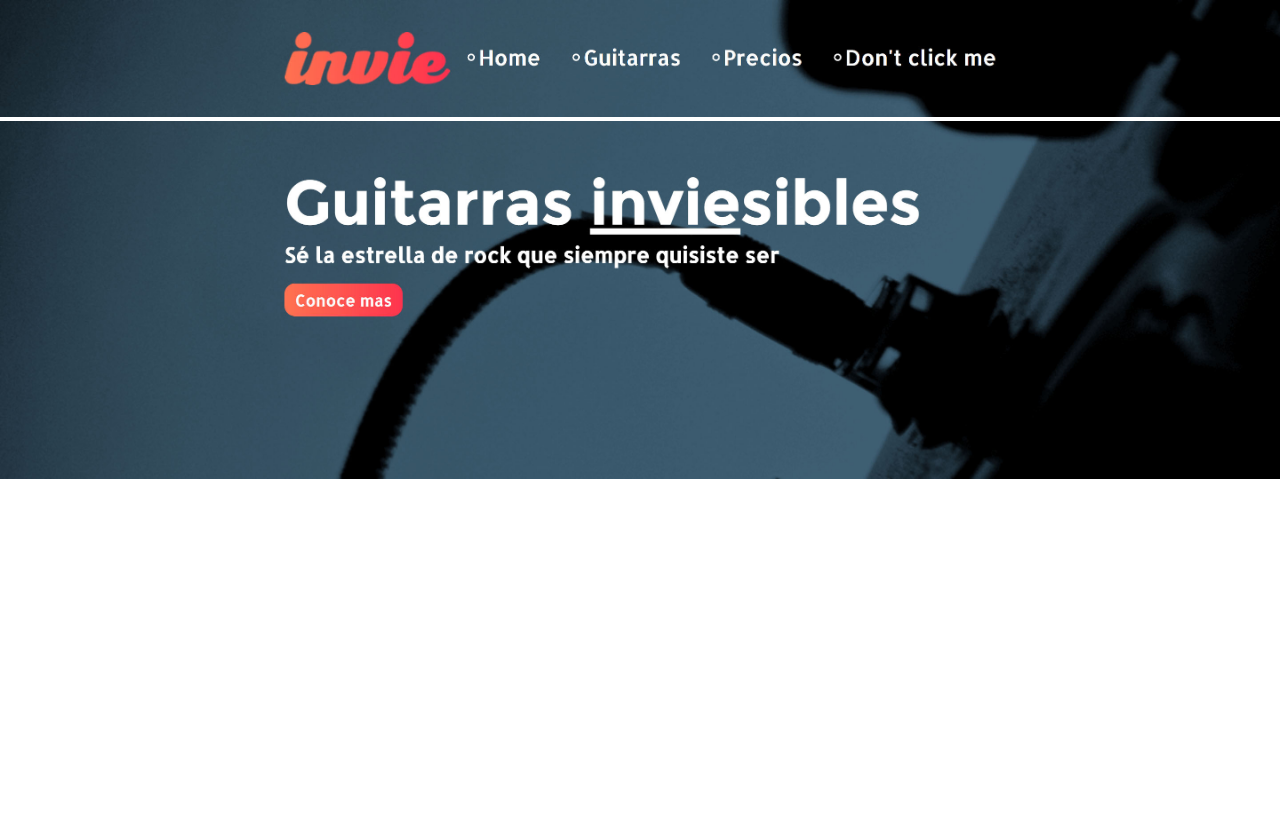
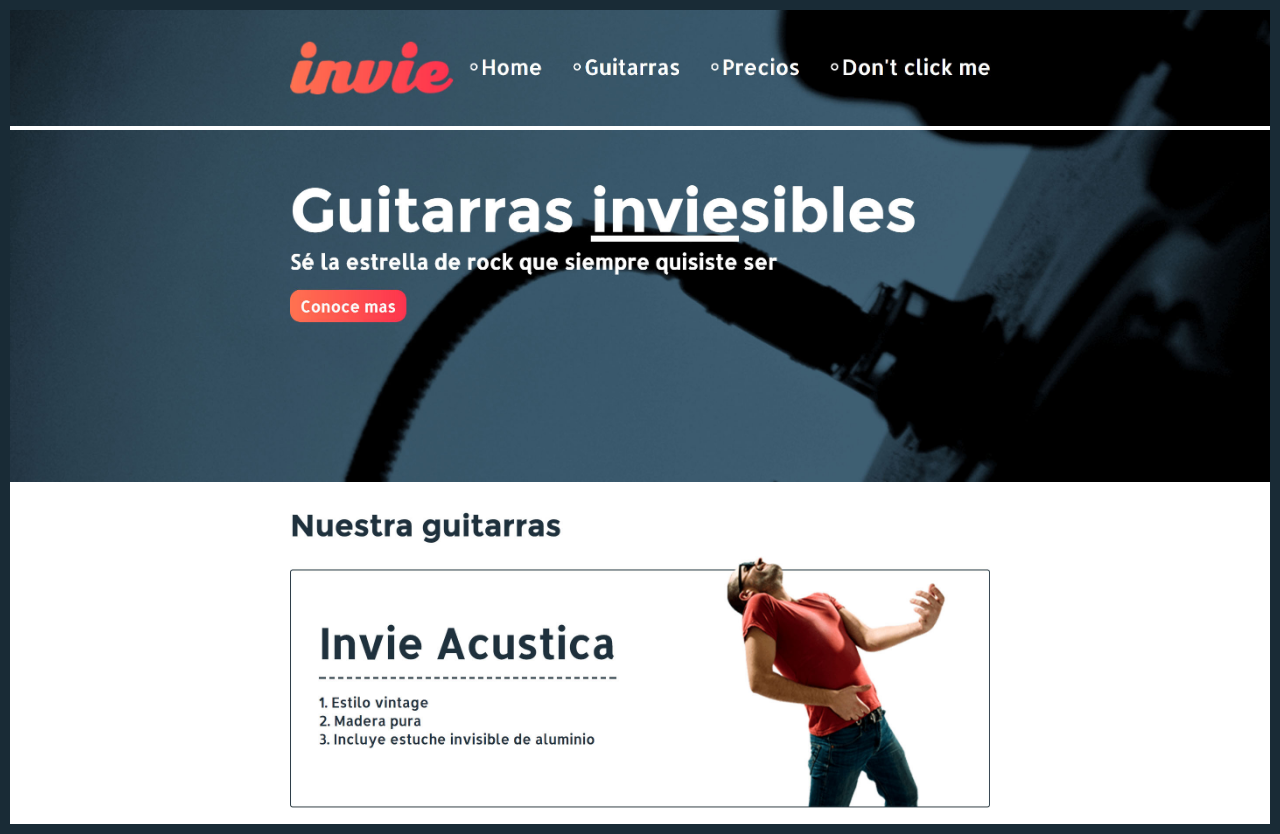
Before and after one commit to adrivegas/invie-github, a plain HTML site: page index.html in a window 1280 px wide. Before the commit the page ends 800 px from the top, so only its background shows below. Drawn offline with Linux system fonts and the light colour scheme.

Commit message:
hotfix 1

```diff
--- a/index.html
+++ b/index.html
@@ -10,6 +10,7 @@
     <style>
         body {
             margin: 0;
+            border: 10px solid #192b36;
         }
 
         img {
@@ -21,6 +22,8 @@
 <body>
     <img src="header.jpg" alt="">
     <img src="hero.jpg" alt="">
+    <img src="acustica.jpg" alt="">
+    <!-- <img src="clasica.jpg" alt=""> -->
 </body>
 
 </html>
```
Also changed, not shown: clasica.jpg (added).
